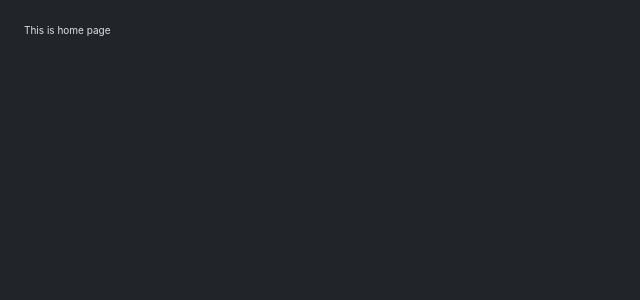
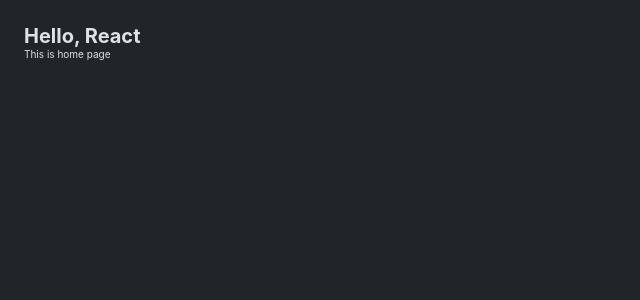
Before and after one commit to twzhangyang/react-2003, a React (Create React App) app: page / in a window 1280 px wide. Shown: the top 300 px of the page, without its empty margins (0-640 px from the left). Built offline with nearby package versions, Linux system fonts and the light colour scheme.

Commit message:
add not found

```diff
--- a/src/App.tsx
+++ b/src/App.tsx
@@ -4,15 +4,21 @@
 import {BrowserRouter, Route, Routes} from "react-router-dom";
 import Home from "./pages/Home";
 import Product from "./pages/Product";
+import NotFound from "./pages/NotFound";
 
 export default function App() {
     return (
+        <div>
+            <h1>Hello, React</h1>
             <BrowserRouter>
                 <Routes>
                     <Route path="popcorn" element={<Popcorn/>}></Route>
                     <Route path="/" element={<Home/>}></Route>
                     <Route path="product" element={<Product/>}></Route>
+                    <Route path="*" element={<NotFound></NotFound>} />
                 </Routes>
             </BrowserRouter>
+        </div>
+
     );
 }
--- /dev/null
+++ b/src/pages/NotFound.tsx
@@ -0,0 +1,7 @@
+import React from 'react';
+
+const NotFound = () => (
+   <p>Not found</p>
+);
+
+export default NotFound;
```
Lines whose indentation alone changed are shown as unchanged.
